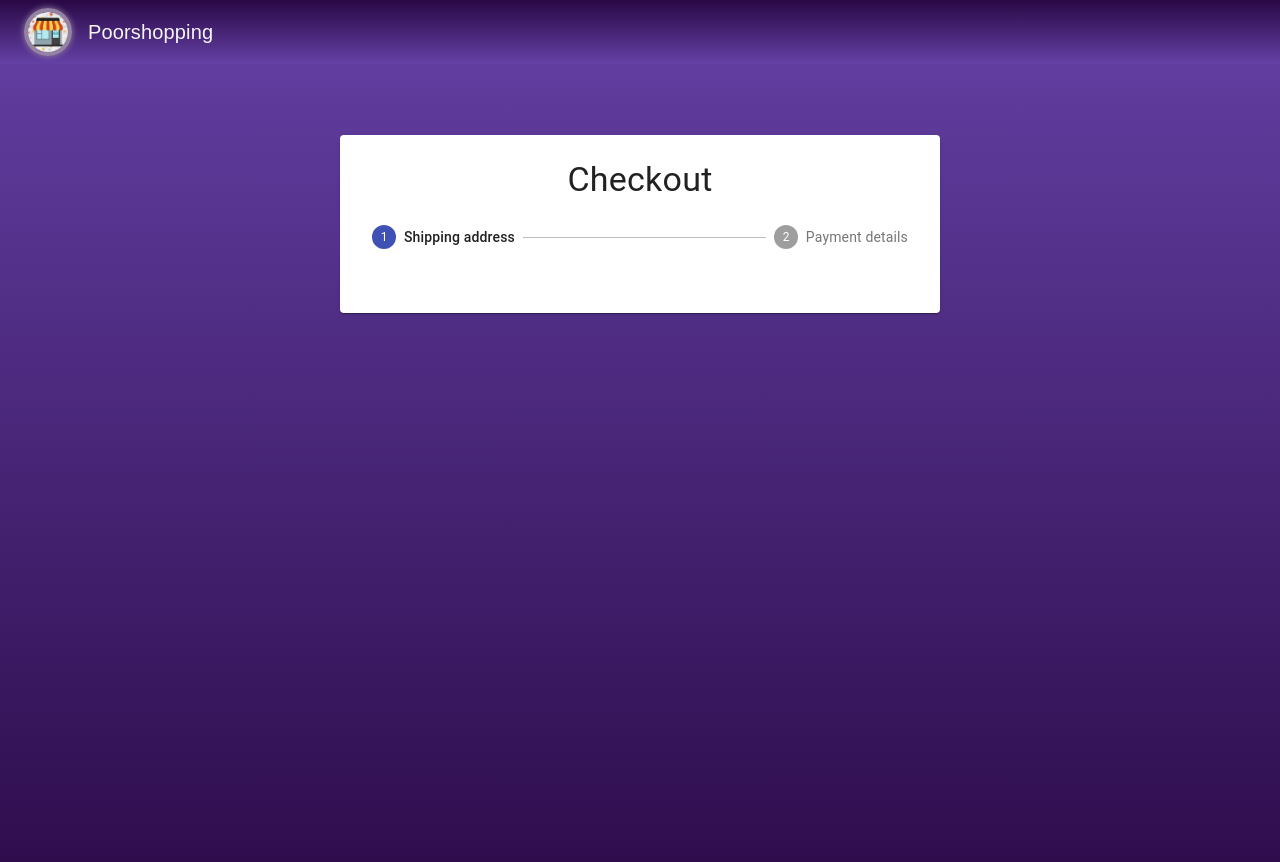
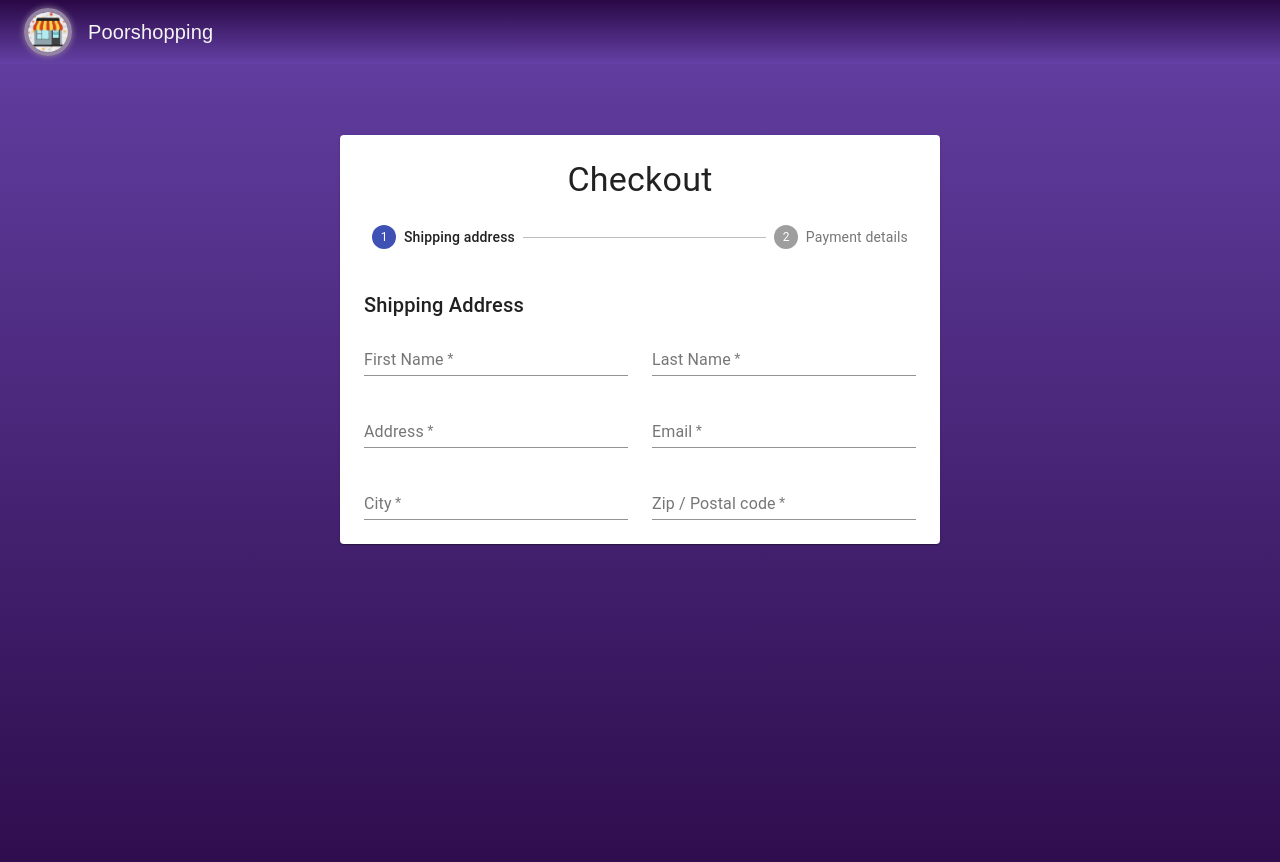
Before and after one commit to Pooreffects/Poorshopping, a React (Create React App) app: page /checkout in a window 1280 px wide. Shown: the top 862 px of the page. Built offline with nearby package versions, Linux system fonts and the light colour scheme; no server answers; a web font is replaced by a local one.

Commit message:
feat/fix: react-hook-form shipping inputs

```diff
--- a/src/components/CheckoutForm/AddressForm.jsx
+++ b/src/components/CheckoutForm/AddressForm.jsx
@@ -1,11 +1,37 @@
-import React from 'react'
+import React from 'react';
+import {
+  InputLabel,
+  Select,
+  MenuItem,
+  Button,
+  Grid,
+  Typography,
+} from '@material-ui/core';
+import { useForm, FormProvider } from 'react-hook-form';
+import FormInput from './FormInput';
 
 const AddressForm = () => {
-    return (
-        <div>
+  const methods = useForm();
 
-        </div>
-    )
-}
+  return (
+    <>
+      <Typography variant="h6" gutterBottom>
+        Shipping Address
+      </Typography>
+      <FormProvider {...methods}>
+        <form onSubmit="">
+          <Grid container spacing={3}>
+            <FormInput name="firstName" label="First Name" required />
+            <FormInput name="lastName" label="Last Name" required />
+            <FormInput name="address1" label="Address" required />
+            <FormInput name="email" label="Email" required />
+            <FormInput name="city" label="City" required />
+            <FormInput name="zip" label="Zip / Postal code" required />
+          </Grid>
+        </form>
+      </FormProvider>
+    </>
+  );
+};
 
-export default AddressForm
+export default AddressForm;
--- a/src/components/CheckoutForm/Checkout/Checkout.jsx
+++ b/src/components/CheckoutForm/Checkout/Checkout.jsx
@@ -19,9 +19,11 @@
   const [activeStep, setActiveStep] = useState(0);
   const classes = checkoutStyles();
 
-  const Confirmation = () => {
-
-  }
+  const Confirmation = () => (
+    <div>
+      <h3>Confirmation</h3>
+    </div>
+  );
 
   const Form = () => (activeStep === 0 ? <AddressForm /> : <PaymentForm />);
   return (
--- /dev/null
+++ b/src/components/CheckoutForm/FormInput.jsx
@@ -0,0 +1,19 @@
+import React from 'react';
+import { TextField, Grid } from '@material-ui/core';
+import { useFormContext, Controller } from 'react-hook-form';
+
+const FormInput = ({ name, label, required }) => {
+  const { control } = useFormContext();
+
+  return (
+    <Grid item xs={12} sm={6}>
+      <Controller
+        control={control}
+        name={name}
+        render={({ field }) => <TextField fullWidth label={label} required />}
+      />
+    </Grid>
+  );
+};
+
+export default FormInput;
--- a/src/components/CheckoutForm/PaymentForm.jsx
+++ b/src/components/CheckoutForm/PaymentForm.jsx
@@ -1,11 +1,11 @@
-import React from 'react'
+import React from 'react';
 
 const PaymentForm = () => {
-    return (
-        <div>
+  return (
+    <div>
+      <h3>Payment Form</h3>
+    </div>
+  );
+};
 
-        </div>
-    )
-}
-
-export default PaymentForm
+export default PaymentForm;
```
